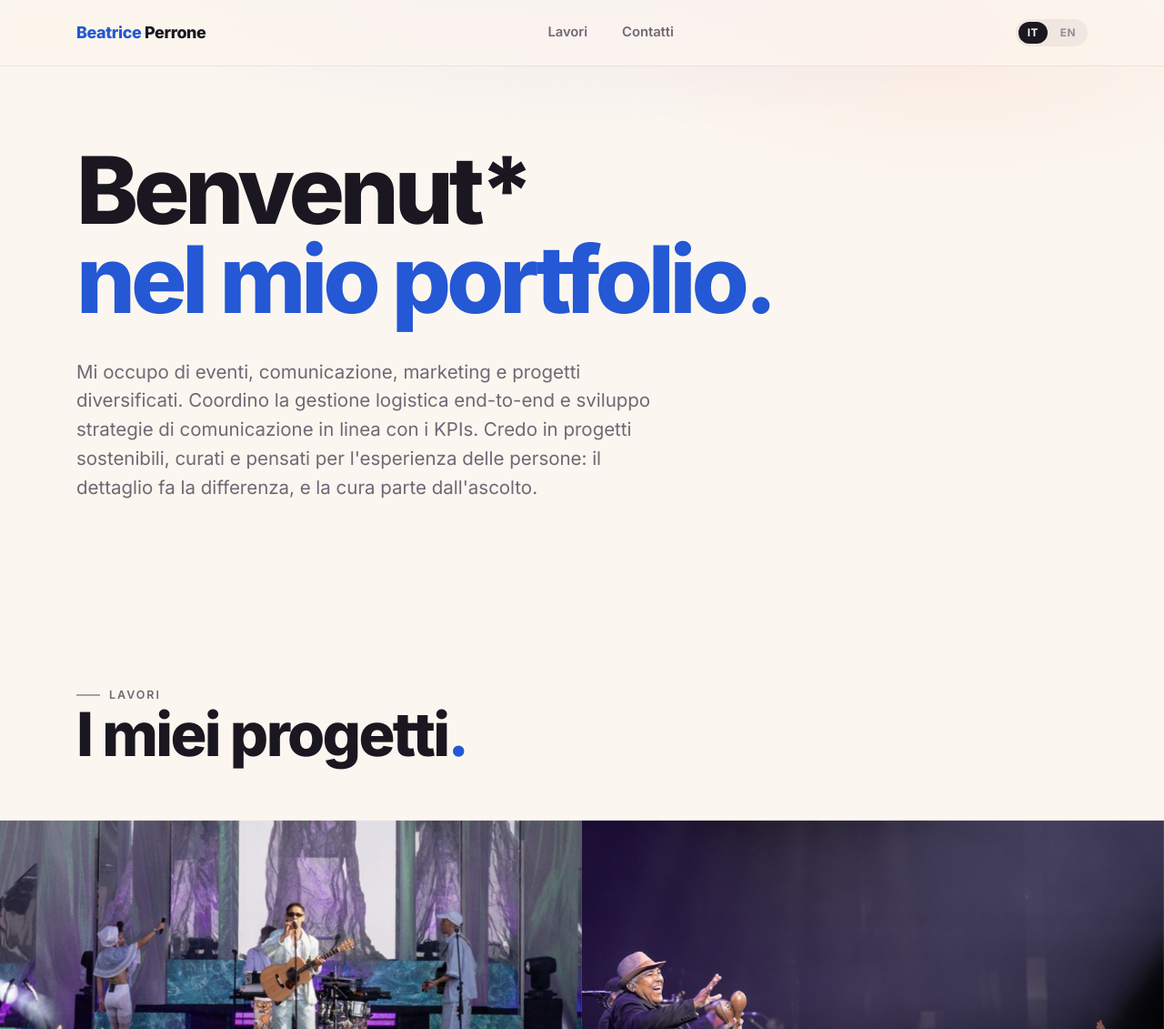
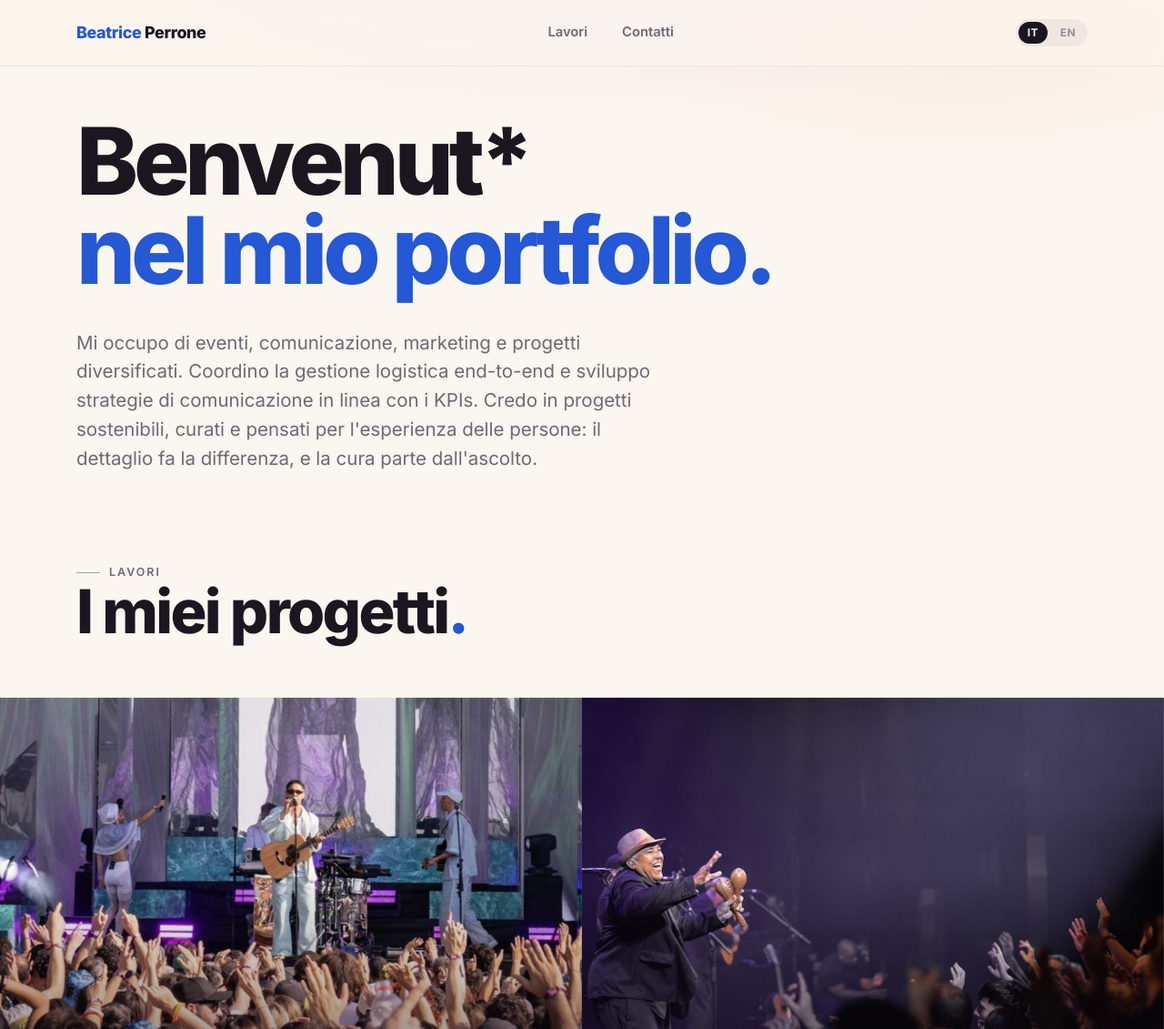
Before and after one commit to apoffa/portfolio-bea, a website: page docs/index.html in a window 1280 px wide. Shown: the top 1131 px of the page at 91% size. Drawn offline with Linux system fonts and the light colour scheme.

Commit message:
V2: ridotto lo spazio vuoto tra hero e gallery

```diff
--- a/docs/css/style.css
+++ b/docs/css/style.css
@@ -1194,7 +1194,7 @@ button {
    (riferimento: portfolio Wix di esempio · full-bleed, ratio 4:3)
    ============================================================ */
 .works {
-  padding: clamp(72px, 9vw, 130px) 0 clamp(80px, 10vw, 140px);
+  padding: clamp(48px, 6vw, 80px) 0 clamp(80px, 10vw, 140px);
 }
 
 .works .section-head {
@@ -1278,7 +1278,7 @@ button {
    ============================================================ */
 .hero {
   min-height: auto;
-  padding: clamp(150px, 20vh, 210px) 0 clamp(70px, 10vh, 110px);
+  padding: clamp(120px, 16vh, 190px) 0 clamp(8px, 2vh, 20px);
 }
 
 .hero-inner {
--- a/portfolio-v2/css/style.css
+++ b/portfolio-v2/css/style.css
@@ -1194,7 +1194,7 @@ button {
    (riferimento: portfolio Wix di esempio · full-bleed, ratio 4:3)
    ============================================================ */
 .works {
-  padding: clamp(72px, 9vw, 130px) 0 clamp(80px, 10vw, 140px);
+  padding: clamp(48px, 6vw, 80px) 0 clamp(80px, 10vw, 140px);
 }
 
 .works .section-head {
@@ -1278,7 +1278,7 @@ button {
    ============================================================ */
 .hero {
   min-height: auto;
-  padding: clamp(150px, 20vh, 210px) 0 clamp(70px, 10vh, 110px);
+  padding: clamp(120px, 16vh, 190px) 0 clamp(8px, 2vh, 20px);
 }
 
 .hero-inner {
```
